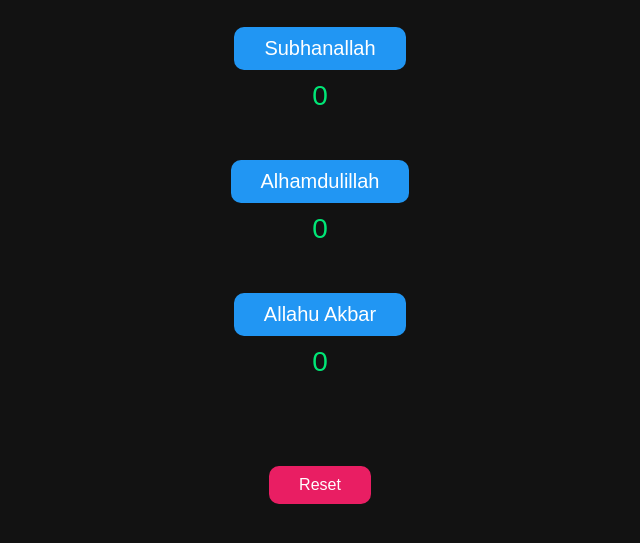
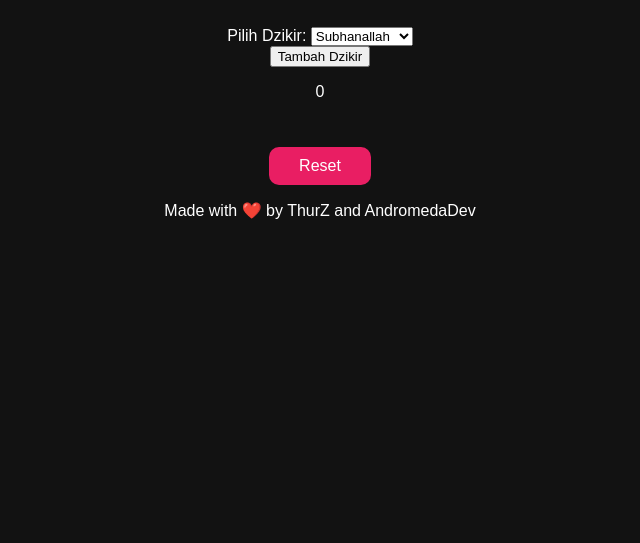
Before and after one commit to dozz12/tasbih-digital, a plain HTML site: page index.html in a window 1280 px wide. Shown: the part 183-726 px from the top of the page, without its empty margins (320-960 px from the left). Drawn offline with Linux system fonts and the light colour scheme.

Commit message:
Update index.html

```diff
--- a/index.html
+++ b/index.html
@@ -11,22 +11,20 @@
     <p class="kalimat-tauhid">لَا إِلٰهَ إِلَّا اللهُ مُحَمَّدٌ رَسُولُ اللهِ</p>
     <h1>Tasbih Digital</h1>
 
-    <div class="tasbih-box">
-      <div class="dzikir">
-        <button onclick="increment('subhanallah')">Subhanallah</button>
-        <p id="subhanallah-count">0</p>
-      </div>
-      <div class="dzikir">
-        <button onclick="increment('alhamdulillah')">Alhamdulillah</button>
-        <p id="alhamdulillah-count">0</p>
-      </div>
-      <div class="dzikir">
-        <button onclick="increment('allahuakbar')">Allahu Akbar</button>
-        <p id="allahuakbar-count">0</p>
-      </div>
+    <label for="dzikir-select">Pilih Dzikir:</label>
+    <select id="dzikir-select" onchange="updateDzikir()">
+      <option value="subhanallah">Subhanallah</option>
+      <option value="alhamdulillah">Alhamdulillah</option>
+      <option value="allahuakbar">Allahu Akbar</option>
+    </select>
+
+    <div class="dzikir-main">
+      <button onclick="increment()">Tambah Dzikir</button>
+      <p id="current-count">0</p>
     </div>
 
     <button class="reset" onclick="resetCounts()">Reset</button>
+    <p class="credit">Made with ❤️ by ThurZ and AndromedaDev</p>
   </div>
 
   <script src="script.js"></script>
```
